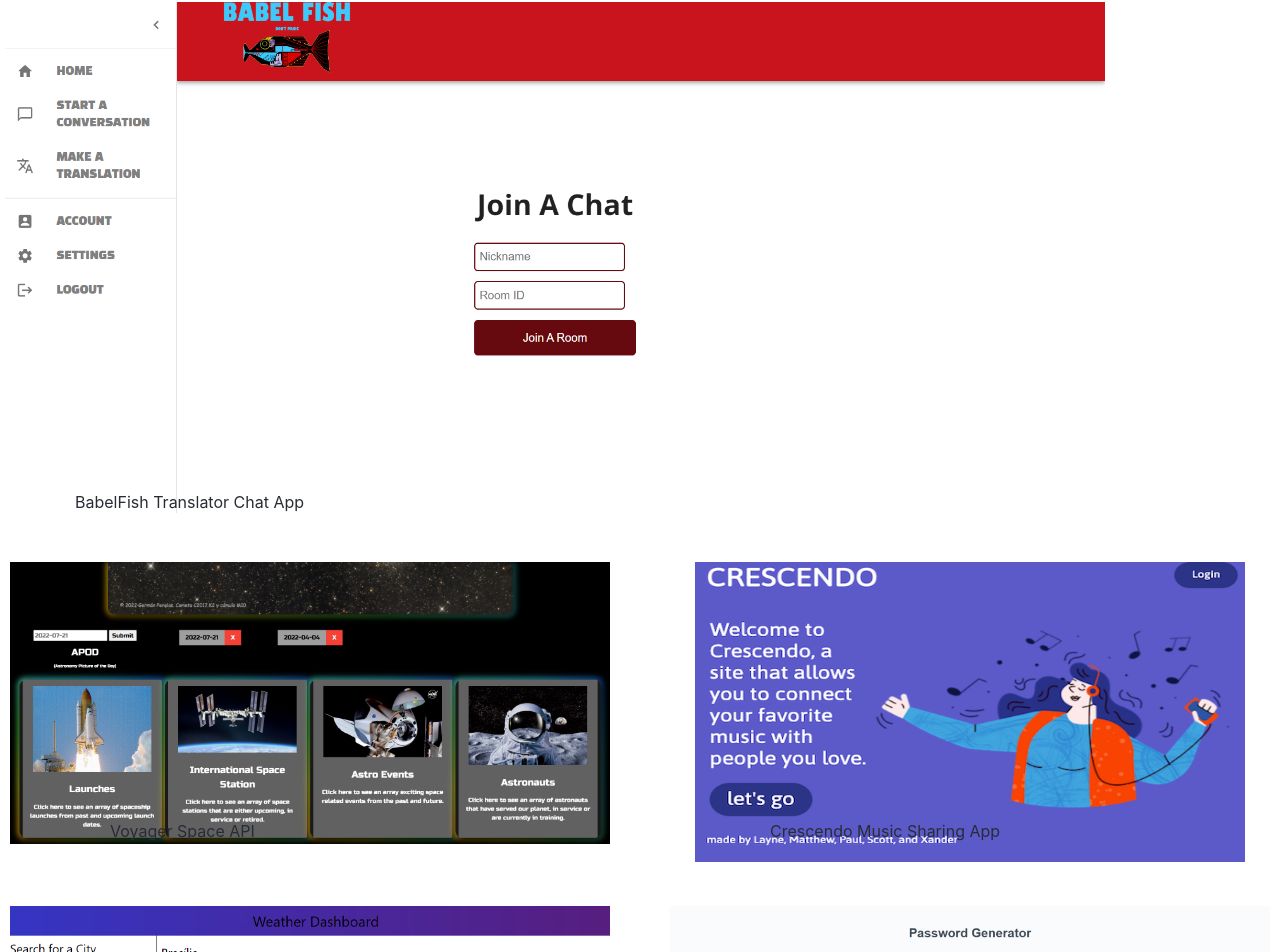
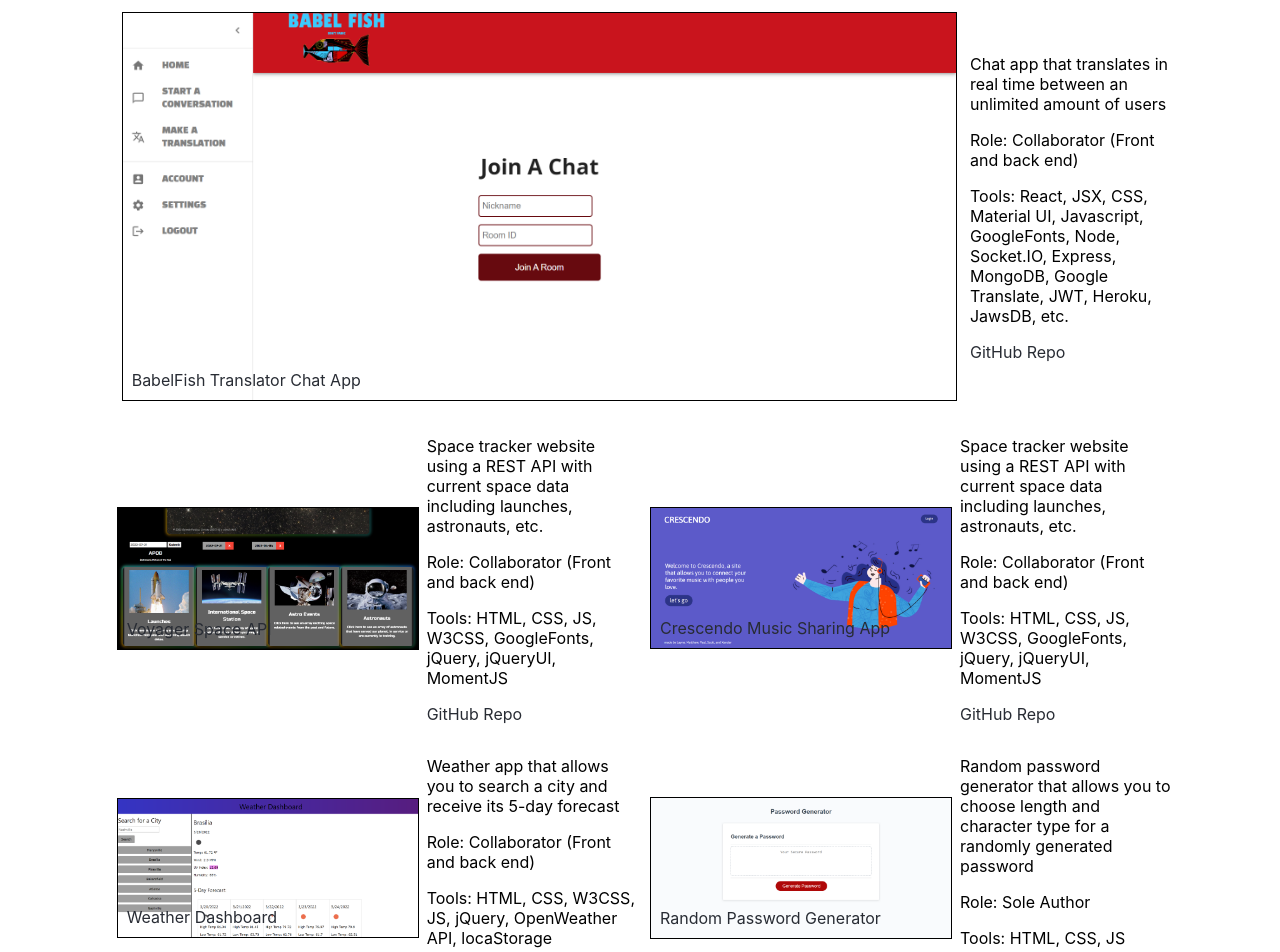
Before and after one commit to tsadiktalmudim/react-portfolio, a React (Create React App) app: page /projects in a window 1280 px wide. Shown: the part 519-1471 px from the top of the page. Built offline with nearby package versions, Linux system fonts and the light colour scheme.

Commit message:
refined project page scalability and added descriptions

```diff
--- a/src/App.css
+++ b/src/App.css
@@ -139,20 +139,36 @@
   position: relative;
   text-align: center;
   color: white;
+  padding: 10px;
 }
 
-.container img:hover {
-  opacity: 50%;
+.large img {
+  width: 100%;
+  height: auto;
   border: #000 solid 1px;
 }
 
-.info-lg {
-  position: absolute;
-  bottom: 5px;
-  left: 110px;
+.large img:hover {
+  opacity: 50%;
 }
-.info {
+
+.small img {
+  width: 100%;
+  height: auto;
+  border: #000 solid 1px;
+}
+
+.small img:hover {
+  opacity: 50%;
+}
+
+.proname-lg {
   position: absolute;
   bottom: 25px;
-  left: 150px;
+  left: 20px;
 }
+.proname{
+  position: absolute;
+  bottom: 25px;
+  left: 20px;
+}
--- a/src/pages/Projects.js
+++ b/src/pages/Projects.js
@@ -1,8 +1,6 @@
 import React from "react";
-import { Grid, Button } from "@mui/material";
+import { Grid } from "@mui/material";
 import crescendo from "../assets/images/Crescendo.png";
-import gitItDone from "../assets/images/git-it-done.png";
-import runBuddy from "../assets/images/run-buddy.png";
 import voyager from "../assets/images/voyager.png";
 import passwordGenerator from "../assets/images/password-generaor.png";
 import weatherDashboard from "../assets/images/weather-dashboard.png";
@@ -10,61 +8,93 @@
 
 export default function Projects() {
   return (
-    <Grid container spacing={5}>
-      <Grid className="container" item xs={10} margin="5px">
+    <Grid container alignContent="center" alignItems="center">
+      <Grid xs={1}></Grid>
+      <Grid className="container large" item xs={8} margin="5px">
         <a href="https://babelfishapp.herokuapp.com/">
-          <img
-            src={babelfish}
-            width={1100}
-            height-={550}
-            alt="babelfish app"
-          ></img>
-          <div className="info-lg">BabelFish Translator Chat App</div>
+          <img src={babelfish} alt="babelfish app"></img>
+          <div className="proname-lg">BabelFish Translator Chat App</div>
         </a>
       </Grid>
-      <Grid item className="container" xs={6}>
+      <Grid xs={2}>
+        <p>
+          Chat app that translates in real time between an unlimited amount of
+          users
+        </p>
+        <p>Role: Collaborator (Front and back end)</p>
+        <p>
+          Tools: React, JSX, CSS, Material UI, Javascript, GoogleFonts, Node,
+          Socket.IO, Express, MongoDB, Google Translate, JWT, Heroku, JawsDB,
+          etc.
+        </p>
+        <p><a href="https://github.com/jrj-sys/BabelFish">GitHub Repo</a></p>
+      </Grid>
+      <Grid xs={1}></Grid>
+      <Grid item className="container small" xs={3}>
+        <img src={voyager} alt="voyager app"></img>
         <a href="https://tsadiktalmudim.github.io/Project-1-Team-Voyager/">
-          <img
-            src={voyager}
-            width={600}
-            height-={300}
-            alt="voyager app"
-          ></img>
-          <div className="info">Voyager Space API</div>
-        </a>
-      </Grid>{" "}
-      <Grid item className="container" xs={6}>
-        <a href="https://obscure-brook-13370.herokuapp.com/">
-          <img
-            src={crescendo}
-            width={550}
-            height={300}
-            alt="crescendo app"
-          ></img>
-          <div className="info">Crescendo Music Sharing App</div>
+          <div className="proname">Voyager Space API</div>
         </a>
       </Grid>
-      <Grid item className="container" xs={6}>
-        <a href="https://tsadiktalmudim.github.io/weather-dashboard/">
-          <img
-            src={weatherDashboard}
-            width={600}
-            height-={300}
-            alt="babelfish app"
-          ></img>
-          <div className="info">Weather Dashboard</div>
+      <Grid xs={2}>
+        <p>
+          Space tracker website using a REST API with current space data
+          including launches, astronauts, etc.
+        </p>
+        <p>Role: Collaborator (Front and back end)</p>
+        <p>
+          Tools: HTML, CSS, JS, W3CSS, GoogleFonts, jQuery, jQueryUI, MomentJS
+        </p>
+        <p><a href="https://github.com/tsadiktalmudim/Project-1-Team-Voyager">GitHub Repo</a></p>
+      </Grid>
+      <Grid item className="container small" xs={3}>
+        <img src={crescendo} alt="crescendo app"></img>
+        <a href="https://obscure-brook-13370.herokuapp.com/">
+          <div className="proname">Crescendo Music Sharing App</div>
         </a>
       </Grid>
-      <Grid item className="container" xs={6}>
+      <Grid xs={2}>
+        <p>
+          Space tracker website using a REST API with current space data
+          including launches, astronauts, etc.
+        </p>
+        <p>Role: Collaborator (Front and back end)</p>
+        <p>
+          Tools: HTML, CSS, JS, W3CSS, GoogleFonts, jQuery, jQueryUI, MomentJS
+        </p>
+        <p><a href="https://github.com/laynewegenast/proj-2-music-site">GitHub Repo</a></p>
+      </Grid>
+      <Grid xs={1}></Grid>
+      <Grid xs={1}></Grid>
+      <Grid item className="container small" xs={3}>
+        <img src={weatherDashboard} alt="babelfish app"></img>
+        <a href="https://tsadiktalmudim.github.io/weather-dashboard/">
+          <div className="proname">Weather Dashboard</div>
+        </a>
+      </Grid>
+      <Grid xs={2}>
+        <p>
+          Weather app that allows you to search a city and receive its 5-day
+          forecast
+        </p>
+        <p>Role: Collaborator (Front and back end)</p>
+        <p>Tools: HTML, CSS, W3CSS, JS, jQuery, OpenWeather API, locaStorage</p>
+        <p><a href="https://github.com/tsadiktalmudim/weather-dashboard">GitHub Repo</a></p>
+      </Grid>
+      <Grid item className="container small" xs={3}>
+        <img src={passwordGenerator} alt="babelfish app"></img>
         <a href="https://tsadiktalmudim.github.io/password-generator/">
-          <img
-            src={passwordGenerator}
-            width={600}
-            height-={300}
-            alt="babelfish app"
-          ></img>
-          <div className="info">Random Password Generator</div>
+          <div className="proname">Random Password Generator</div>
         </a>
+      </Grid>
+      <Grid xs={2}>
+        <p>
+          Random password generator that allows you to choose length and
+          character type for a randomly generated password
+        </p>
+        <p>Role: Sole Author</p>
+        <p>Tools: HTML, CSS, JS</p>
+        <p><a href="https://github.com/tsadiktalmudim/password-generator">GitHub Repo</a></p>
       </Grid>
     </Grid>
   );
```
Also changed, not shown: src/assets/images/Crescendo.png.
